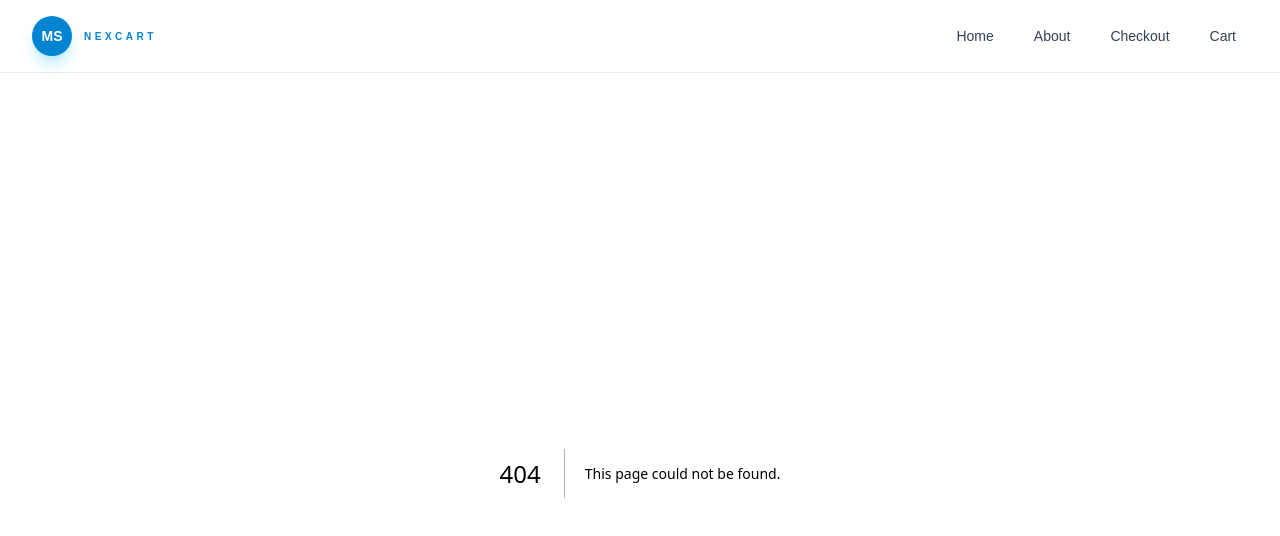
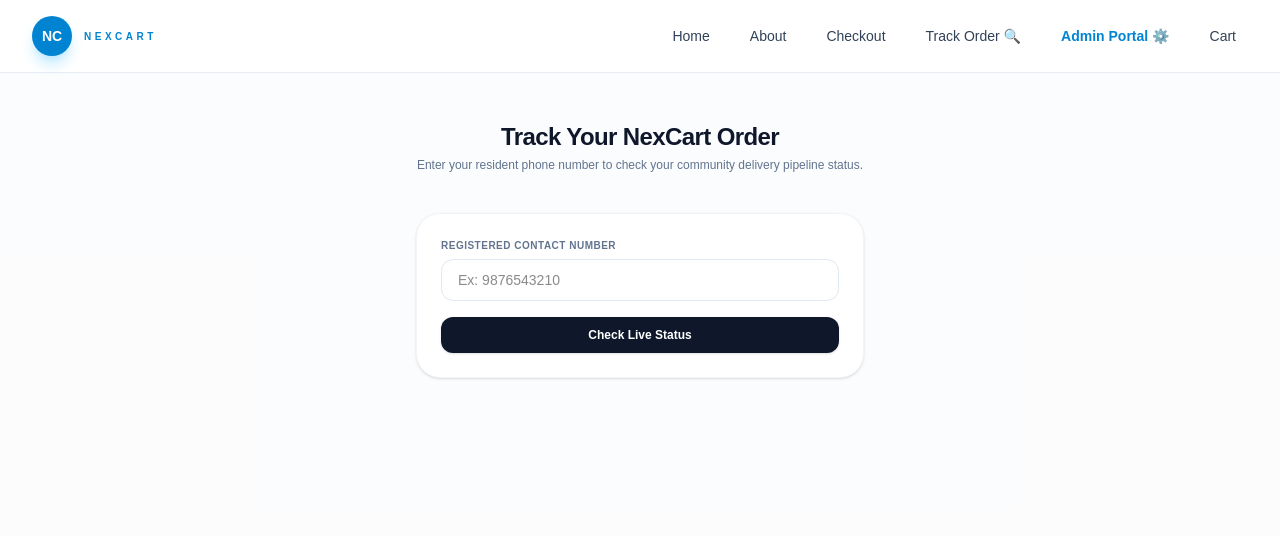
Before and after one commit to sakshipati1/nextjs-ecommerce, a Next.js app: page /track-order in a window 1280 px wide. Before the commit this address had no page. Shown: the top 536 px of the page. Built offline with nearby package versions, Linux system fonts and the light colour scheme.

Commit message:
Add track-order page and update order management

```diff
--- a/app/admin/orders/page.js
+++ b/app/admin/orders/page.js
@@ -6,12 +6,10 @@ export default function AdminOrdersPage() {
   const [orders, setOrders] = useState([]);
   const [loading, setLoading] = useState(true);
 
-  useEffect(() => {
   const fetchOrders = async () => {
     try {
       const response = await fetch("/api/orders");
       const data = await response.json();
-
       if (response.ok) {
         setOrders(data.orders || []);
       } else {
@@ -25,14 +23,45 @@ export default function AdminOrdersPage() {
     }
   };
 
+  useEffect(() => {
     fetchOrders();
   }, []);
+
+  // NEW: Handles updating the status in the DB dynamically
+  const handleStatusChange = async (orderId, newStatus) => {
+    const updatingToast = toast.loading("Updating status...");
+    try {
+      const response = await fetch("/api/orders", {
+        method: "PUT",
+        headers: { "Content-Type": "application/json" },
+        body: JSON.stringify({ orderId, status: newStatus }),
+      });
+
+      const data = await response.json();
+
+      if (response.ok) {
+        toast.dismiss(updatingToast);
+        toast.success(`Status updated to ${newStatus}!`);
+        // Refresh local state without a full page reload
+        setOrders((prevOrders) =>
+          prevOrders.map((ord) =>
+            ord._id === orderId ? { ...ord, status: newStatus } : ord,
+          ),
+        );
+      } else {
+        throw new Error(data.error || "Failed to update status");
+      }
+    } catch (error) {
+      toast.dismiss(updatingToast);
+      toast.error(error.message);
+    }
+  };
 
   if (loading) {
     return (
       <div className="min-h-screen flex items-center justify-center bg-slate-50">
         <p className="text-sm font-medium text-slate-500 animate-pulse">
-          Loading neighborhood orders...
+          Loading NexCart orders...
         </p>
       </div>
     );
@@ -43,7 +72,7 @@ export default function AdminOrdersPage() {
       <div className="mx-auto max-w-6xl">
         <div className="mb-8">
           <h1 className="text-2xl font-bold tracking-tight text-slate-900">
-            Society Order Management
+            NexCart Order Management
           </h1>
           <p className="text-xs text-slate-500 mt-1">
             Track incoming purchases, verify flat addresses, and manage delivery
@@ -67,7 +96,18 @@ export default function AdminOrdersPage() {
                 {/* Left Section: Delivery Target & Items */}
                 <div className="space-y-4 flex-1">
                   <div>
-                    <span className="inline-flex items-center rounded-full bg-amber-50 px-2.5 py-0.5 text-xs font-semibold text-amber-800">
+                    {/* Status badge changes color dynamically based on current status */}
+                    <span
+                      className={`inline-flex items-center rounded-full px-2.5 py-0.5 text-xs font-semibold ${
+                        order.status === "Delivered"
+                          ? "bg-emerald-50 text-emerald-800"
+                          : order.status === "Out for Delivery"
+                            ? "bg-sky-50 text-sky-800"
+                            : order.status === "Processing"
+                              ? "bg-purple-50 text-purple-800"
+                              : "bg-amber-50 text-amber-800"
+                      }`}
+                    >
                       {order.status || "Pending"}
                     </span>
                     <h3 className="text-base font-bold text-slate-900 mt-2">
@@ -108,17 +148,39 @@ export default function AdminOrdersPage() {
                   </div>
                 </div>
 
-                {/* Right Section: Totals & Summary */}
-                <div className="flex flex-col justify-between items-start md:items-end border-t md:border-t-0 md:border-l border-slate-100 pt-4 md:pt-0 md:pl-6 min-w-[180px]">
-                  <div className="md:text-right">
+                {/* Right Section: Totals & Status Selector Dropdown */}
+                <div className="flex flex-col justify-between items-start md:items-end border-t md:border-t-0 md:border-l border-slate-100 pt-4 md:pt-0 md:pl-6 min-w-[200px]">
+                  <div className="md:text-right w-full">
                     <p className="text-xs font-medium text-slate-400">
                       Total Bill Value
                     </p>
                     <p className="text-xl font-black text-slate-950">
                       ${order.totalAmount?.toFixed(2)}
                     </p>
+
+                    {/* NEW: Status Selector Dropdown menu */}
+                    <div className="mt-4">
+                      <label className="block text-[10px] font-bold text-slate-400 uppercase tracking-wider mb-1 md:text-right">
+                        Update Status
+                      </label>
+                      <select
+                        value={order.status || "Pending"}
+                        onChange={(e) =>
+                          handleStatusChange(order._id, e.target.value)
+                        }
+                        className="w-full md:w-auto text-xs font-semibold bg-slate-50 border border-slate-200 rounded-xl px-3 py-2 text-slate-800 outline-none focus:border-sky-500 transition-all cursor-pointer"
+                      >
+                        <option value="Pending">Pending</option>
+                        <option value="Processing">Processing</option>
+                        <option value="Out for Delivery">
+                          Out for Delivery
+                        </option>
+                        <option value="Delivered">Delivered</option>
+                      </select>
                     </div>
-                  <p className="text-[10px] text-slate-400 mt-2 md:mt-0">
+                  </div>
+
+                  <p className="text-[10px] text-slate-400 mt-4 md:mt-0">
                     Placed on: {new Date(order.createdAt).toLocaleDateString()}
                   </p>
                 </div>
--- a/app/api/orders/route.js
+++ b/app/api/orders/route.js
@@ -53,3 +53,40 @@ export async function GET() {
     );
   }
 }
+export async function PUT(request) {
+  try {
+    await dbConnect();
+
+    const body = await request.json();
+    const { orderId, status } = body;
+
+    if (!orderId || !status) {
+      return NextResponse.json(
+        { error: "Missing order ID or status values" },
+        { status: 400 },
+      );
+    }
+
+    // Find the order and update its status
+    const updatedOrder = await Order.findByIdAndUpdate(
+      orderId,
+      { status },
+      { returnDocument: "after" }, // Returns the newly modified document
+    );
+
+    if (!updatedOrder) {
+      return NextResponse.json({ error: "Order not found" }, { status: 404 });
+    }
+
+    return NextResponse.json(
+      { message: "Order status updated successfully!", order: updatedOrder },
+      { status: 200 },
+    );
+  } catch (error) {
+    console.error("Failed to update order status:", error);
+    return NextResponse.json(
+      { error: "Internal Server Error" },
+      { status: 500 },
+    );
+  }
+}
--- a/app/components/Navbar.js
+++ b/app/components/Navbar.js
@@ -4,6 +4,8 @@ const navLinks = [
   { href: "/", label: "Home" },
   { href: "/about", label: "About" },
   { href: "/checkout", label: "Checkout" },
+  { href: "/track-order", label: "Track Order 🔍" }, // updated href path
+  { href: "/admin/orders", label: "Admin Portal ⚙️" },
   { href: "/cart", label: "Cart" },
 ];
 
@@ -13,7 +15,7 @@ export default function Navbar() {
       <div className="mx-auto flex max-w-7xl items-center justify-between px-4 py-4 sm:px-6 lg:px-8">
         <Link href="/" className="flex items-center gap-3">
           <div className="flex h-10 w-10 items-center justify-center rounded-full bg-sky-600 text-sm font-semibold text-white shadow-lg shadow-sky-200">
-            MS
+            NC
           </div>
           <div>
             <p className="text-[10px] font-semibold uppercase tracking-[0.35em] text-sky-600">
@@ -27,7 +29,11 @@ export default function Navbar() {
             <Link
               key={link.href}
               href={link.href}
-              className="rounded-full px-3 py-2 text-sm font-medium text-slate-700 transition hover:bg-slate-100 hover:text-slate-900"
+              className={`rounded-full px-3 py-2 text-sm font-medium transition hover:bg-slate-100 ${
+                link.href.includes("admin")
+                  ? "text-sky-600 hover:text-sky-800 font-semibold"
+                  : "text-slate-700 hover:text-slate-900"
+              }`}
             >
               {link.label}
             </Link>
--- a/app/layout.js
+++ b/app/layout.js
@@ -14,9 +14,8 @@ const geistMono = Geist_Mono({
 });
 
 export const metadata = {
-  title: "Mumbai Society Marketplace",
-  description:
-    "A community marketplace for Mumbai societies with easy shopping and checkout.",
+  title: "NexCart - Modern Society Marketplace",
+  description: "Shop community favorites from your doorstep.",
 };
 
 export default function RootLayout({ children }) {
--- a/app/page.js
+++ b/app/page.js
@@ -170,7 +170,7 @@ export default function Home() {
           <div className="absolute inset-0 bg-[radial-gradient(circle_at_top_right,rgba(14,165,233,0.15),transparent_50%)]" />
           <div className="relative z-10">
             <p className="text-xs font-bold uppercase tracking-[0.4em] text-sky-400">
-              Mumbai society marketplace
+              Nexcart marketplace
             </p>
             <h1 className="mt-4 text-4xl font-extrabold tracking-tight sm:text-5xl lg:text-6xl max-w-3xl leading-[1.15]">
               Shop community favorites from your doorstep
--- /dev/null
+++ b/app/track-order/page.js
@@ -0,0 +1,150 @@
+"use client";
+import { useState } from "react";
+import toast from "react-hot-toast";
+
+export default function OrderTrackingPage() {
+  const [phone, setPhone] = useState("");
+  const [userOrders, setUserOrders] = useState([]);
+  const [hasSearched, setHasSearched] = useState(false);
+  const [loading, setLoading] = useState(false);
+
+  const handleTrack = async (e) => {
+    e.preventDefault();
+    if (!phone.trim()) return;
+
+    setLoading(true);
+    try {
+      const response = await fetch("/api/orders");
+      const data = await response.json();
+
+      if (response.ok) {
+        const matched = (data.orders || []).filter(
+          (order) =>
+            order.shippingAddress?.phone?.replace(/\s+/g, "") ===
+            phone.replace(/\s+/g, ""),
+        );
+        setUserOrders(matched);
+        setHasSearched(true);
+      } else {
+        toast.error("Could not search for orders right now.");
+      }
+    } catch (err) {
+      console.error(err);
+      toast.error("Connection error. Try again.");
+    } finally {
+      setLoading(false);
+    }
+  };
+
+  return (
+    <main className="min-h-screen bg-slate-50/50 py-12 px-4 sm:px-6">
+      <div className="mx-auto max-w-3xl">
+        <div className="text-center mb-10">
+          <h1 className="text-2xl font-bold tracking-tight text-slate-900">
+            Track Your NexCart Order
+          </h1>
+          <p className="text-xs text-slate-500 mt-1">
+            Enter your resident phone number to check your community delivery
+            pipeline status.
+          </p>
+        </div>
+
+        <div className="rounded-3xl border border-slate-100 bg-white p-6 shadow-sm max-w-md mx-auto mb-10">
+          <form onSubmit={handleTrack} className="space-y-4">
+            <div>
+              <label className="block text-[10px] font-bold uppercase tracking-wider text-slate-500 mb-1.5">
+                Registered Contact Number
+              </label>
+              <input
+                type="tel"
+                required
+                value={phone}
+                onChange={(e) => setPhone(e.target.value)}
+                placeholder="Ex: 9876543210"
+                className="w-full rounded-xl border border-slate-200 px-4 py-2.5 text-sm outline-none focus:border-sky-500 transition-all"
+              />
+            </div>
+            <button
+              type="submit"
+              disabled={loading}
+              className="w-full rounded-xl bg-slate-900 py-2.5 text-xs font-bold text-white shadow-sm hover:bg-slate-800 transition-all disabled:opacity-50"
+            >
+              {loading ? "Searching Records..." : "Check Live Status"}
+            </button>
+          </form>
+        </div>
+
+        {hasSearched && (
+          <div className="space-y-6">
+            <h2 className="text-sm font-bold text-slate-400 uppercase tracking-wider px-1">
+              Purchase History ({userOrders.length})
+            </h2>
+
+            {userOrders.length === 0 ? (
+              <div className="rounded-3xl border border-dashed border-slate-200 bg-white p-10 text-center text-sm text-slate-500">
+                No orders discovered matching that phone number.
+              </div>
+            ) : (
+              userOrders.map((order) => (
+                <div
+                  key={order._id}
+                  className="rounded-3xl border border-slate-100 bg-white p-6 shadow-sm space-y-4"
+                >
+                  <div className="flex flex-col sm:flex-row sm:items-center justify-between gap-2 border-b border-slate-100 pb-3">
+                    <div>
+                      <p className="text-xs font-bold text-slate-800">
+                        {order.shippingAddress?.fullName}
+                      </p>
+                      <p className="text-[11px] text-slate-400">
+                        Placed on{" "}
+                        {new Date(order.createdAt).toLocaleDateString()}
+                      </p>
+                    </div>
+
+                    <span
+                      className={`self-start sm:self-auto inline-flex items-center rounded-full px-3 py-1 text-xs font-bold ${
+                        order.status === "Delivered"
+                          ? "bg-emerald-50 text-emerald-700"
+                          : order.status === "Out for Delivery"
+                            ? "bg-sky-50 text-sky-700 font-extrabold animate-pulse"
+                            : order.status === "Processing"
+                              ? "bg-purple-50 text-purple-700"
+                              : "bg-amber-50 text-amber-700"
+                      }`}
+                    >
+                      Current Status: {order.status || "Pending"}
+                    </span>
+                  </div>
+
+                  <div className="space-y-2">
+                    {order.items?.map((item, idx) => (
+                      <div
+                        key={idx}
+                        className="flex justify-between text-xs text-slate-600"
+                      >
+                        <span>
+                          {item.title}{" "}
+                          <span className="text-slate-400 font-medium">
+                            x{item.quantity}
+                          </span>
+                        </span>
+                        <span className="font-semibold text-slate-800">
+                          ${(item.price * item.quantity).toFixed(2)}
+                        </span>
+                      </div>
+                    ))}
+                  </div>
+
+                  <div className="border-t border-slate-100 pt-3 flex justify-between items-center text-sm font-bold text-slate-900">
+                    <span>Amount Charged</span>
+                    <span>${order.totalAmount?.toFixed(2)}</span>
+                  </div>
+                </div>
+              ))
+            )}
+          </div>
+        )}
+      </div>
+    </main>
+  );
+}
```
Lines whose indentation alone changed are shown as unchanged.
